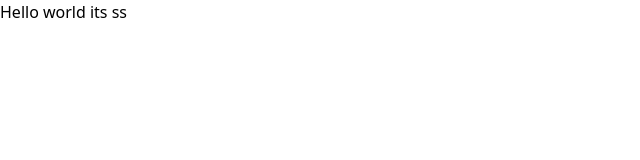
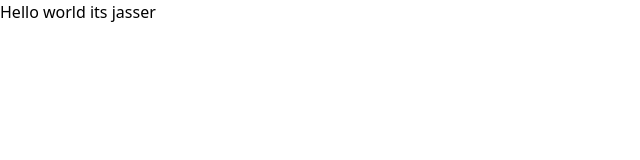
Before and after one commit to LouayHouimli/nextprod, a Next.js app: page / in a window 1280 px wide. Shown: the top 160 px of the page, without its empty margins (0-640 px from the left). Built offline with nearby package versions, Linux system fonts and the light colour scheme.

Commit message:
kkdskfksf

```diff
--- a/app/page.tsx
+++ b/app/page.tsx
@@ -1,5 +1,5 @@
 import Image from "next/image";
 
 export default function Home() {
-  return <div>Hello world its ss</div>;
+  return <div>Hello world its jasser</div>;
 }
```
